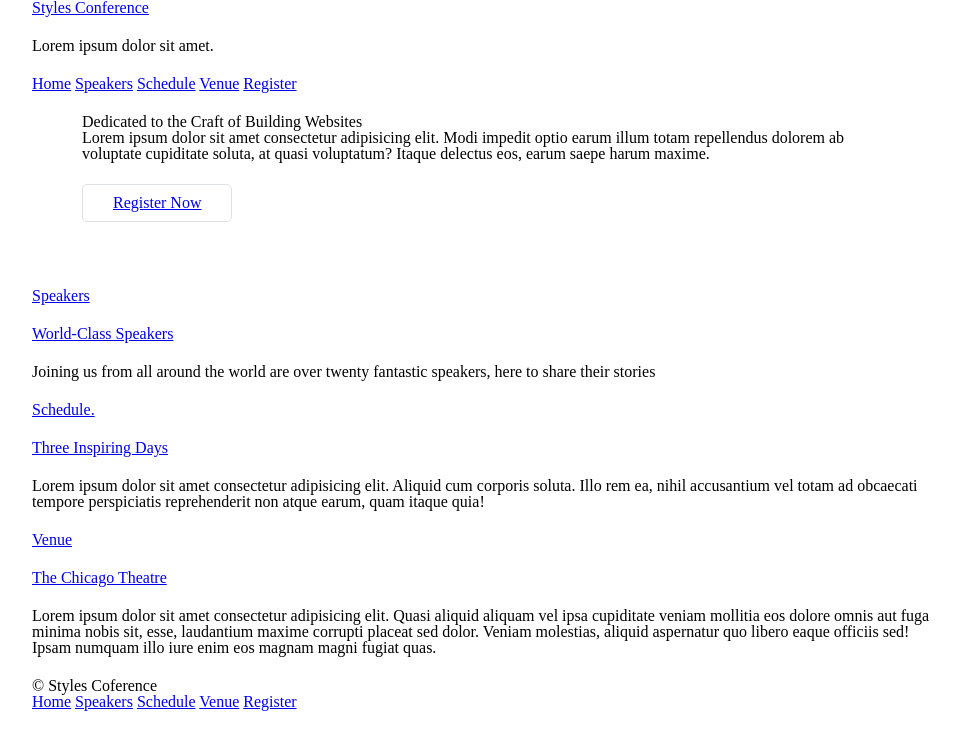
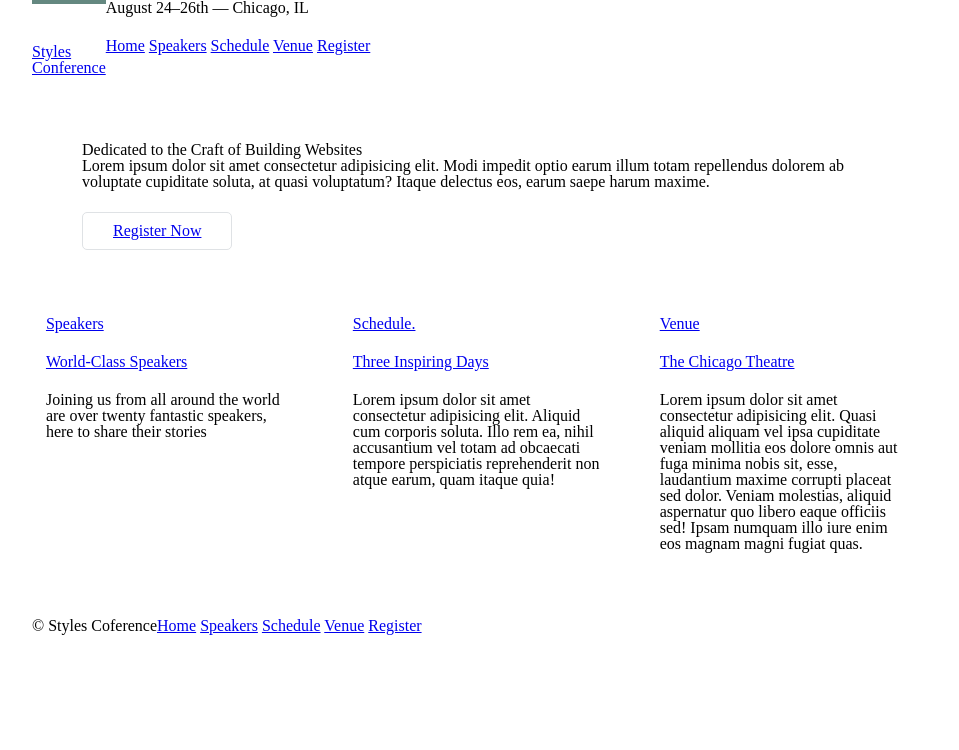
Before and after one commit to carlosadap/devscola, a plain HTML site: page HTML+CSS/index.html in a window 1280 px wide. Shown: the whole page, without its empty margins (158-1117 px from the left). Drawn offline with Linux system fonts and the light colour scheme.

Commit message:
positioning content

```diff
--- a/HTML+CSS/assets/stylesheets/main.css
+++ b/HTML+CSS/assets/stylesheets/main.css
@@ -12,11 +12,58 @@
   box-sizing: border-box;
 }
 
+.container,
+.grid {
+  margin: 0 auto;
+  width: 960px;
+}
+
 .container {
-  margin: 0 auto;
   padding-left: 30px;
   padding-right: 30px;
-  width: 960px;
+}
+
+.col-1-3 {
+  width: 30%;
+}
+
+.col-2-3 {
+  width: 66.66%;
+}
+
+.col-1-3,
+.col-2-3 {
+  display: inline-block;
+  vertical-align: top;
+}
+
+.grid,
+.col-1-3,
+.col-2-3 {
+  padding-left: 15px;
+  padding-right: 15px;
+}
+
+
+/*
+  =====================================
+  Clearfix
+  =====================================
+*/
+
+.group:before,
+.group:after {
+  content: "";
+  display: table;
+}
+
+.group:after {
+  clear: both;
+}
+
+.group {
+  clear: both;
+  *zoom: 1;
 }
 
 /*
@@ -27,6 +74,18 @@
 
 h1, h3, h4, h5, p {
   margin-bottom: 22px;
+}
+
+section {
+  float: inline-block;
+  margin: 0 1.5%;
+  width: 30%;
+}
+
+aside {
+  float: right;
+  margin: 0 1.5%;
+  width: 30%;
 }
 
 /*
@@ -55,3 +114,30 @@ h1, h3, h4, h5, p {
 .hero {
   padding: 22px 80px 66px 80px;
 }
+
+/*
+  ========================================
+  Primary header
+  ========================================
+*/
+
+.logo {
+  float: left;
+  border-top: 4px solid #648880;
+  padding: 40px 0 22px 0;
+}
+
+/*
+  =========================================
+  Primary footer
+  =========================================
+*/
+
+.primary-footer small {
+  float: left;
+}
+
+.primary-footer {
+  padding-bottom: 44px;
+  padding-top: 44px;
+}
--- a/HTML+CSS/index.html
+++ b/HTML+CSS/index.html
@@ -8,13 +8,13 @@
   <title>Styles Conference</title>
 </head>
 <body>
-  <header class="container">
-    <h1>
+  <header class="container group">
+    <h1 class="logo">
       <a href="index.html">
-        Styles Conference
+        Styles <br> Conference
       </a>
     </h1>
-    <h3>Lorem ipsum dolor sit amet.</h3>
+    <h3>August 24&ndash;26th &mdash; Chicago, IL</h3>
     <nav>
       <a href="index.html">Home</a>
       <a href="speakers.html">Speakers</a>
@@ -28,22 +28,31 @@
     <p>Lorem ipsum dolor sit amet consectetur adipisicing elit. Modi impedit optio earum illum totam repellendus dolorem ab voluptate cupiditate soluta, at quasi voluptatum? Itaque delectus eos, earum saepe harum maxime.</p>
     <a href="register.html" class="btn btn-alt">Register Now</a>
   </section>
-  <section class="container">
-    <section>
+  <section class="grid">
+
+    <!-- Speakers -->
+
+    <section class="col-1-3">
       <a href="speakers.html">
         <h5>Speakers</h5>
         <h3>World-Class Speakers</h3>
       </a>
       <p>Joining us from all around the world are over twenty fantastic speakers, here to share their stories</p>
-    </section>
-    <section>
+    </section><!--
+
+      Schedule
+
+    --><section class="col-1-3">
       <a href="schedule.html">
         <h5>Schedule.</h5>
         <h3>Three Inspiring Days</h3>
       </a>
       <p>Lorem ipsum dolor sit amet consectetur adipisicing elit. Aliquid cum corporis soluta. Illo rem ea, nihil accusantium vel totam ad obcaecati tempore perspiciatis reprehenderit non atque earum, quam itaque quia!</p>
-    </section>
-    <section>
+    </section><!--
+
+      Venue
+
+    --><section class="col-1-3">
       <a href="venue.html">
         <h5>Venue</h5>
         <h3>The Chicago Theatre</h3>
@@ -51,7 +60,7 @@
       <p>Lorem ipsum dolor sit amet consectetur adipisicing elit. Quasi aliquid aliquam vel ipsa cupiditate veniam mollitia eos dolore omnis aut fuga minima nobis sit, esse, laudantium maxime corrupti placeat sed dolor. Veniam molestias, aliquid aspernatur quo libero eaque officiis sed! Ipsam numquam illo iure enim eos magnam magni fugiat quas.</p>
     </section>
   </section>
-  <footer class="container">
+  <footer class="primary-footer container group">
     <small>&copy; Styles Coference</small>
     <nav>
       <a href="index.html">Home</a>
```
